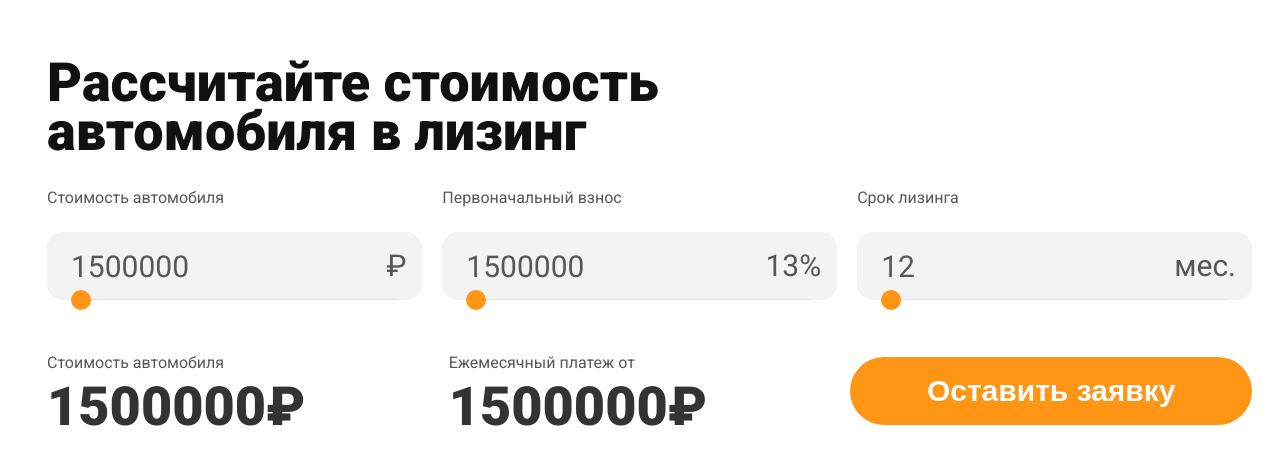
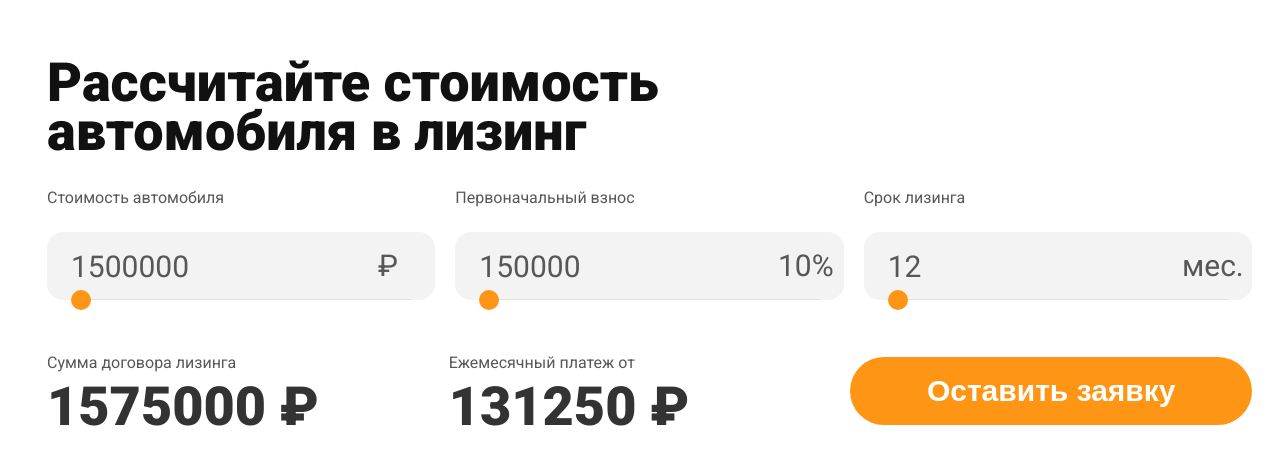
Before and after one commit to zPavel39/web-test-leasing_auto, a React (Create React App) app: page / in a window 1280 px wide. Shown: the part 154-618 px from the top of the page. Built offline with nearby package versions, Linux system fonts and the light colour scheme.

Commit message:
init: func calculation of amounts

```diff
--- a/src/components/pages/MainPage.tsx
+++ b/src/components/pages/MainPage.tsx
@@ -1,12 +1,32 @@
-import React, { FC, useState } from "react";
+import React, { FC, useEffect, useState } from "react";
 import ButtonSubmit from "../ui/ButtonSubmit/ButtonSubmit";
 import FormSlider from "../ui/FormSlider/FormSlider";
 import "./MainPage.scss";
 
 export const MainPage: FC = () => {
-  const [price, setPrice] = useState<string>("1500000");
-  const [payment, setPayment] = useState<string>("1500000");
-  const [time, setTime] = useState<string>("12");
+  const [price, setPrice] = useState<number>(1500000);
+  const [payment, setPayment] = useState<number>(150000);
+  const [time, setTime] = useState<number>(12);
+  const [percent, setPercent] = useState<number>(10);
+
+  useEffect(() => {
+    setPayment((price / 100) * 10)
+    setPercent(Math.ceil(100 / (price / payment)))
+  },[price])
+
+  useEffect(() => {
+    setPercent(Math.ceil(100 / (price / payment)))
+  },[payment])
+
+  // Подсчет общей суммы лизинговых платежей при ст
+  const valueAllSum = () => {
+    return price + (price * 0.15) - payment
+  }
+
+  // Подсчет ежемесячной суммы платежа
+  const monthPay = () => {
+    return Math.ceil(valueAllSum() / time)
+  }
   return (
     <div className="main">
       <h1 className="main__title">Рассчитайте стоимость автомобиля в лизинг</h1>
@@ -23,11 +43,11 @@ export const MainPage: FC = () => {
         <FormSlider
           name={"Первоначальный взнос"}
           value={payment}
-          maxValue={10000000}
-          minValue={1500000}
+          maxValue={(price / 100) * 70}
+          minValue={(price / 100) * 10}
           stepValue={10000}
           setValue={setPayment}
-          children={<span className="children">13%</span>}
+          children={<span className="children">{percent}&#x25;</span>}
         />
         <FormSlider
           name={"Срок лизинга"}
@@ -41,12 +61,12 @@ export const MainPage: FC = () => {
       </div>
       <div className="main__info">
         <div className="main__valueBlock">
-          <span className="main__valueBlock_label">Стоимость автомобиля</span>
-          <h3 className="main__valueBlock_title">{price}&#8381;</h3>
+          <span className="main__valueBlock_label">Сумма договора лизинга</span>
+          <h3 className="main__valueBlock_title">{valueAllSum()}&nbsp;&#8381;</h3>
         </div>
         <div className="main__valueBlock">
           <span className="main__valueBlock_label">Ежемесячный платеж от</span>
-          <h3 className="main__valueBlock_title">{payment}&#8381;</h3>
+          <h3 className="main__valueBlock_title">{monthPay()}&nbsp;&#8381;</h3>
         </div>
         <ButtonSubmit
           name="Оставить заявку"
--- a/src/components/ui/ButtonSubmit/ButtonSubmit.scss
+++ b/src/components/ui/ButtonSubmit/ButtonSubmit.scss
@@ -5,6 +5,7 @@
     background: #ff9514;
     border-radius: 40px;
     cursor: pointer;
+    transition: all 0.4s;
     &__name {
         font-weight: 900;
         font-size: 30px;
@@ -13,5 +14,6 @@
     }
     &:hover {
         background: #111111;
+        transition: all 0.3s;
     }
 }
--- a/src/components/ui/FormSlider/FormSlider.scss
+++ b/src/components/ui/FormSlider/FormSlider.scss
@@ -15,6 +15,7 @@
         justify-content: space-between;
         height: 68px;
         max-width: 427px;
+        width: 100%;
         background-color: #f3f3f4;
         border-radius: 16px;
         &_input {
@@ -22,7 +23,7 @@
             background-color: #f3f3f4;
             color: #575757;
             margin-left: 24px;
-            font-family: 'Roboto', sans-serif;
+            font-family: "Roboto", sans-serif;
             font-size: 30px;
         }
     }
@@ -55,6 +56,7 @@
                 background-color: #ff9514;
                 border-radius: 50%;
                 cursor: pointer;
+                transition: all 0.2s;
             }
             &:hover::-webkit-slider-thumb {
                 margin-top: -12px;
@@ -81,6 +83,7 @@
                 border-radius: 50%;
                 cursor: pointer;
                 border: none;
+                transition: all 0.2s;
             }
             &::-moz-range-track {
                 height: 0px;
@@ -119,6 +122,7 @@
                 border: none;
                 box-shadow: none;
                 box-sizing: border-box;
+                transition: all 0.2s;
             }
             &::-ms-track {
                 height: 0px;
@@ -140,7 +144,25 @@
     }
 }
 .children {
+    margin-right: 10px;
+    width: 60px;
     font-size: 30px;
-    margin-right: 16px;
     color: #575757;
 }
+input[type="number"]::-webkit-outer-spin-button,
+input[type="number"]::-webkit-inner-spin-button {
+    -webkit-appearance: none;
+    margin: 0;
+}
+input[type="number"] {
+    -moz-appearance: textfield;
+}
+input[type="number"]:hover,
+input[type="number"]:focus {
+    -moz-appearance: number-input;
+}
+input[type="number"]::-webkit-inner-spin-button,
+input[type="number"]::-webkit-outer-spin-button {
+    -webkit-appearance: none;
+    margin: 0;
+}
--- a/src/components/ui/FormSlider/FormSlider.tsx
+++ b/src/components/ui/FormSlider/FormSlider.tsx
@@ -3,10 +3,10 @@ import "./FormSlider.scss";
 
 interface SliderProps {
   name: string;
-  value: string;
+  value: number;
   maxValue: number;
   minValue: number;
-  setValue: (num: string) => void;
+  setValue: (num: number) => void;
   stepValue: number;
   children?: React.ReactNode;
 }
@@ -21,13 +21,11 @@ const FormSlider: FC<SliderProps> = ({
   children,
 }) => {
   const changeHandler = (e: React.ChangeEvent<HTMLInputElement>) => {
-    setValue(e.target.value);
-
+    setValue(+e.target.value);
   }
 
   const getBackgroundSize = () => {
-    console.log(parseInt(value))
-   return { backgroundSize: `${(((parseInt(value)- minValue) * 100)) / (maxValue - minValue)}% 2px` };
+   return { backgroundSize: `${(((value- minValue) * 100)) / (maxValue - minValue)}% 2px` };
   }
   return (
     <form className="sliderForm">
@@ -37,7 +35,7 @@ const FormSlider: FC<SliderProps> = ({
           className="sliderForm__blockInput_input"
           value={value}
           onChange={changeHandler}
-          type="text"
+          type="number"
         />
         {children}
       </div>
```
